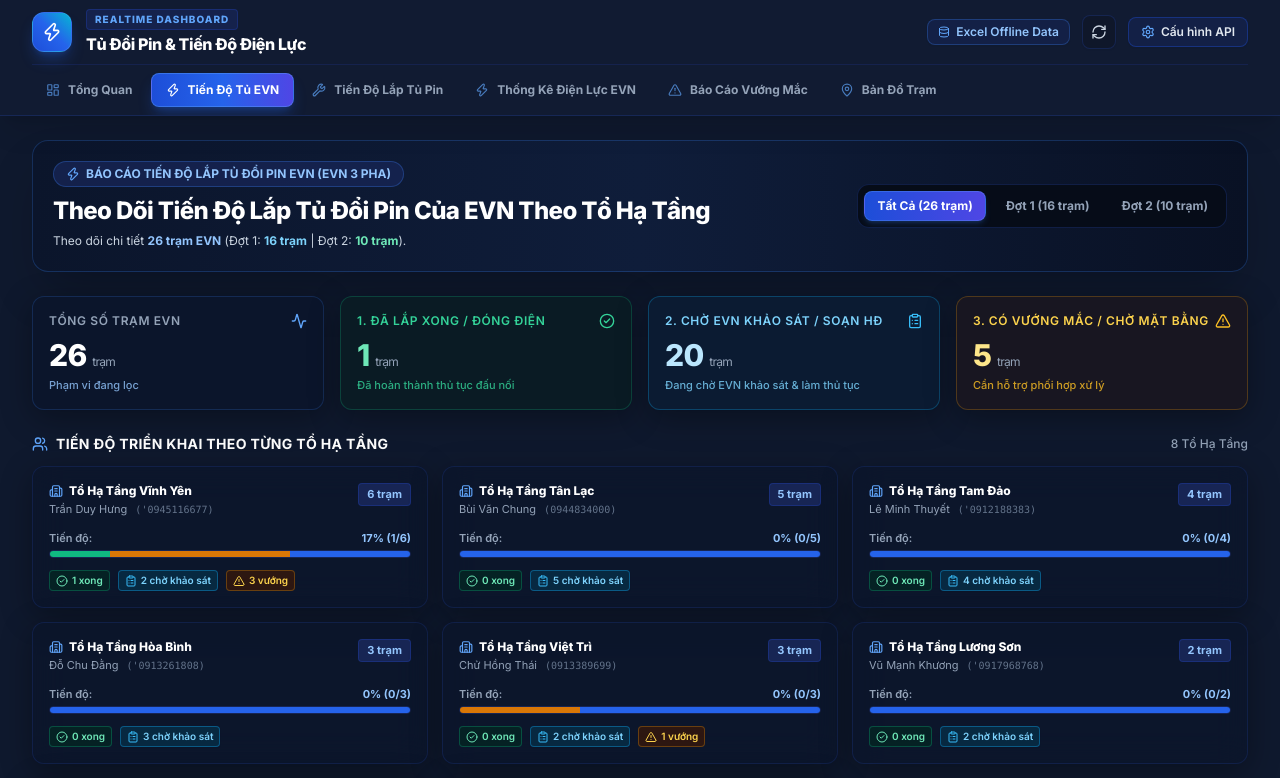
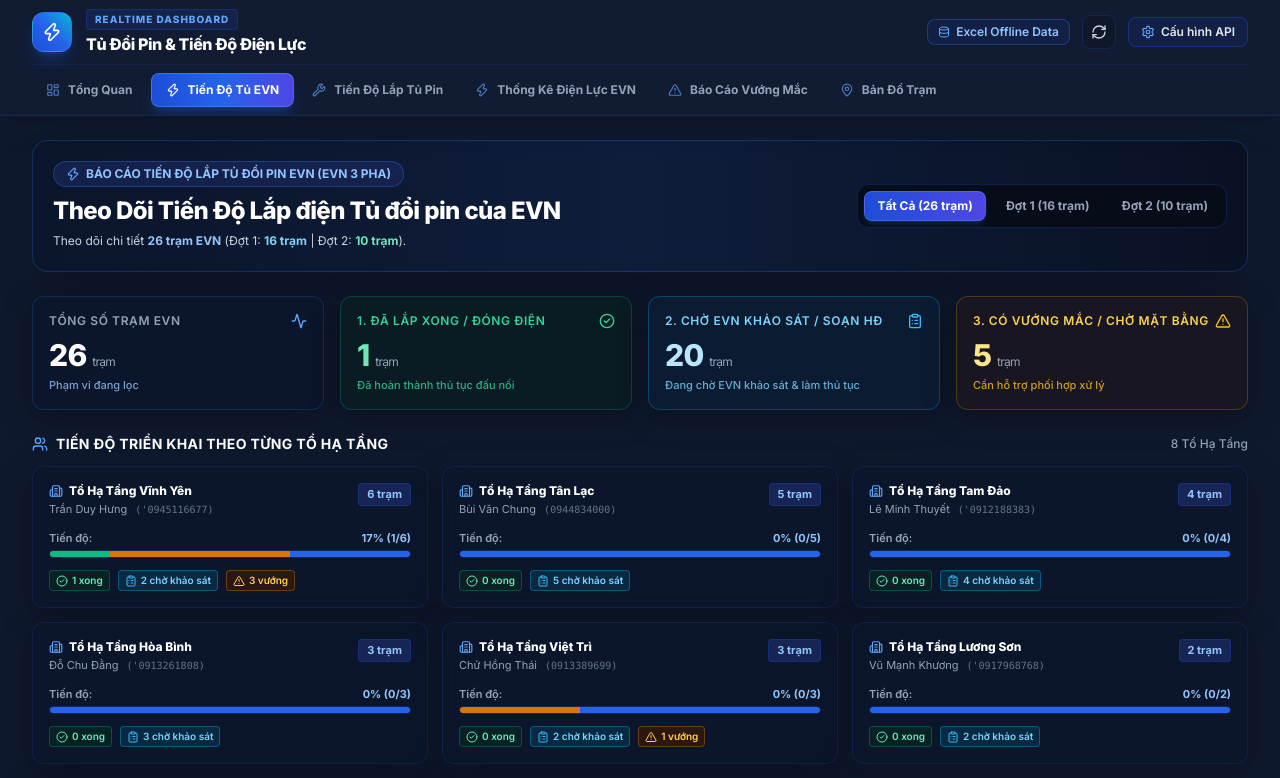
Before and after one commit to ttkdvp-prog/tudoipin, a React (Vite) app: page / in a window 1280 px wide. Shown: the top 778 px of the page. Built offline with nearby package versions, Linux system fonts and the light colour scheme; the HTML template or start-up script is replaced by a standard one.

Commit message:
style: cap nhat tieu de chinh thanh Theo Doi Tien Do Lap dien Tu doi pin cua EVN

```diff
--- a/src/components/EveProgressTab.jsx
+++ b/src/components/EveProgressTab.jsx
@@ -272,7 +272,7 @@ export default function EveProgressTab({ stations, onSelectStation, onUpdateStat
               BÁO CÁO TIẾN ĐỘ LẮP TỦ ĐỔI PIN EVN (EVN 3 PHA)
             </div>
             <h2 className="text-xl md:text-2xl font-black text-white tracking-tight">
-              Theo Dõi Tiến Độ Lắp Tủ Đổi Pin Của EVN Theo Tổ Hạ Tầng
+              Theo Dõi Tiến Độ Lắp điện Tủ đổi pin của EVN
             </h2>
             <p className="text-xs text-slate-300 mt-1 max-w-3xl leading-relaxed">
               Theo dõi chi tiết <strong className="text-blue-300">{eveStations.length} trạm EVN</strong> (Đợt 1: <strong className="text-sky-300">{dot1Count} trạm</strong> | Đợt 2: <strong className="text-emerald-300">{dot2Count} trạm</strong>).
```
